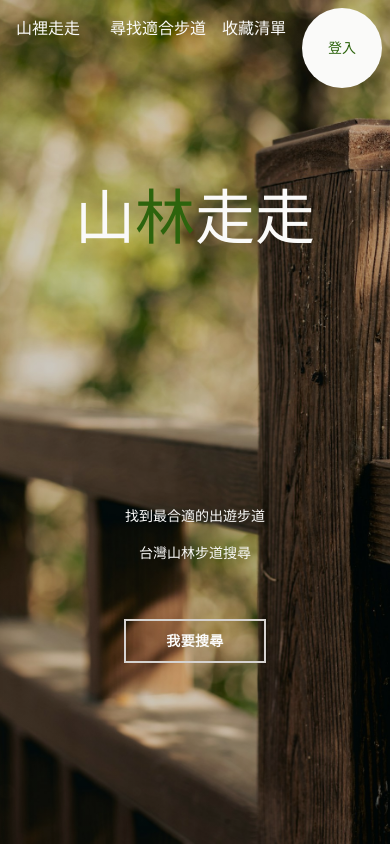
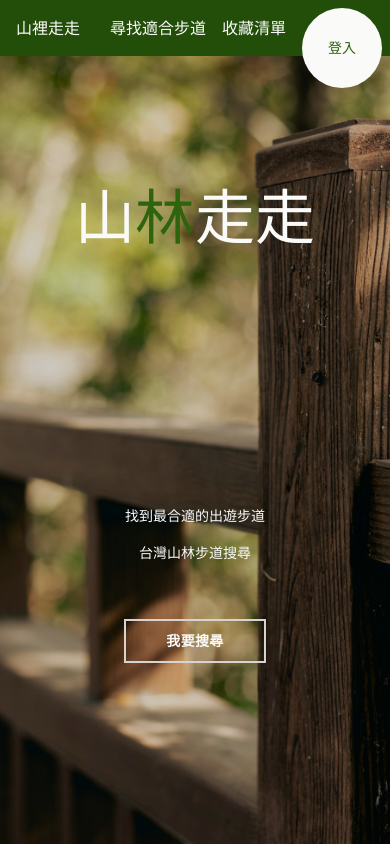
Before and after one commit to illuka6/trail-walker, a React (Vite) app: page / in a window 390 px wide. Built offline with nearby package versions, Linux system fonts and the light colour scheme; no server answers.

Commit message:
header滾動顏色修正

```diff
--- a/src/ui/Header.jsx
+++ b/src/ui/Header.jsx
@@ -31,7 +31,7 @@ function Header({ scrolled }) {
 
   ${scrolled
     ? "bg-green1-600 shadow-lg"
-    : "bg-transparent bg-opacity-80 md:bg-opacity-0"}
+    : "bg-green1-600 md:bg-transparent"}
 `}>
       <Link to="/" className="h-8tracking-widest">
         山裡走走
```
